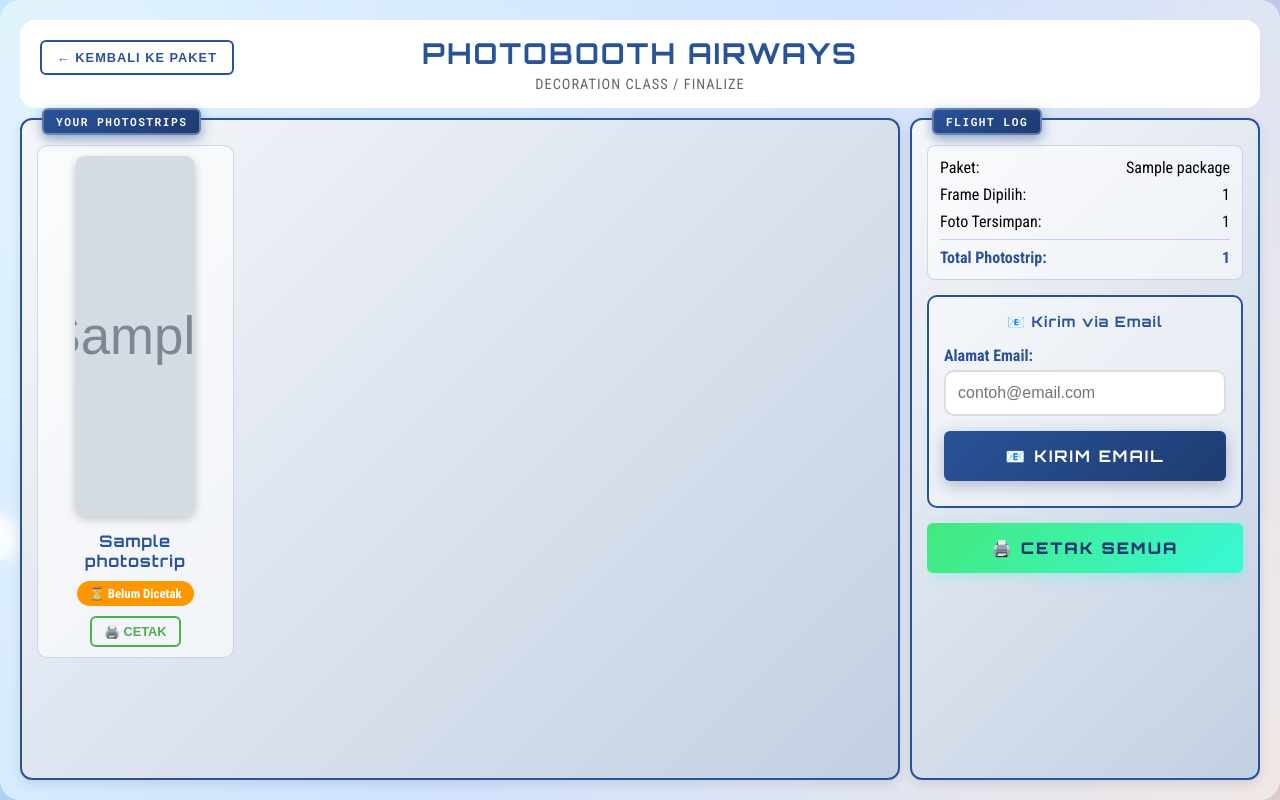
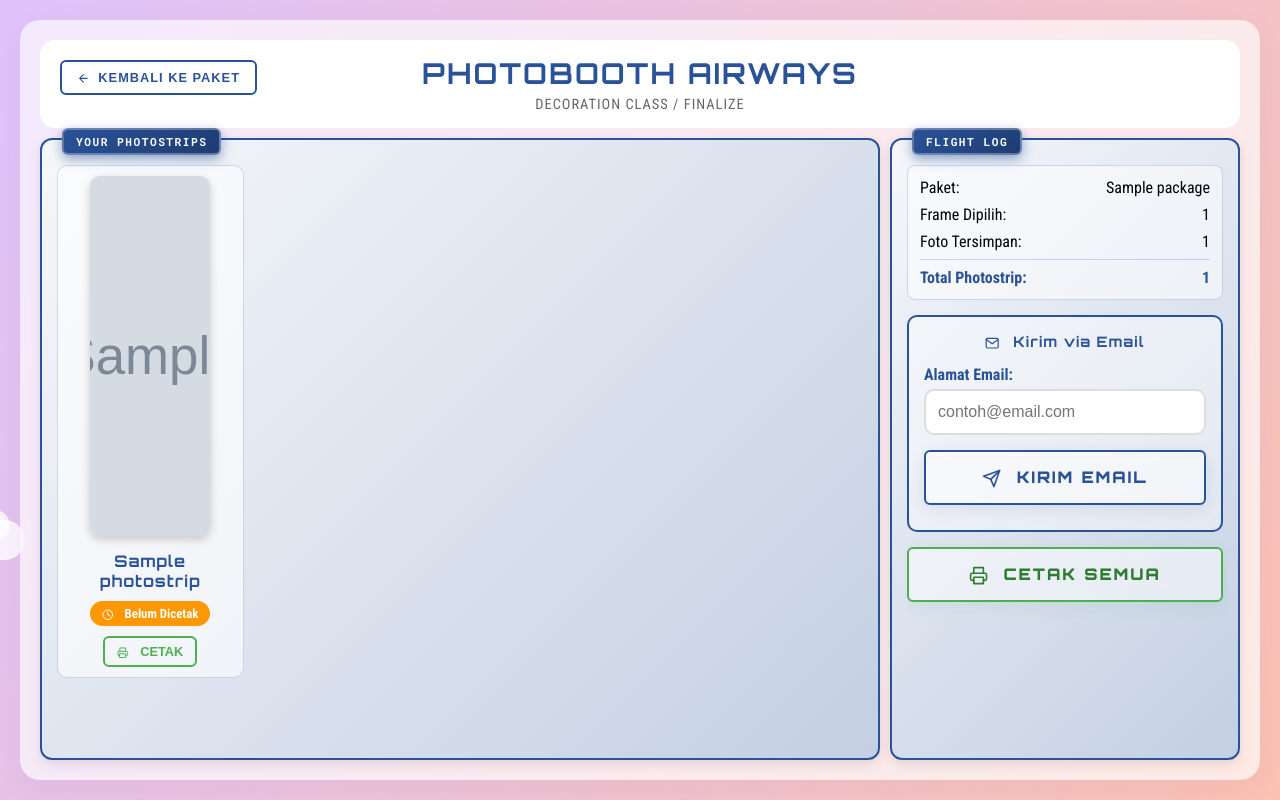
Before and after one commit to bapelindo/photobooth-app, a PHP site: the page made by app/views/photo/finalize_session.php in a window 1280 px wide. Run offline with PHP 8.4, Linux system fonts and the light colour scheme; tables that the repository leaves empty hold one stand-in row (values such as "Sample post"); the template is opened without the code that fills it: most values are stand-ins (such as "Sample title", 1, 10 or a date in 2020); grey boxes marked "Sample" are stand-in pictures; data that the repository does not hold is empty; some libraries are stand-ins or nearby versions.

Commit message:
finalizer done

```diff
--- a/app/views/photo/finalize_session.php
+++ b/app/views/photo/finalize_session.php
@@ -18,7 +18,8 @@
             /* Darker Blue */
             --success-color: #4CAF50;
             --warning-color: #FF9800;
-            --bg-gradient: linear-gradient(120deg, #c2e9fb 0%, #a1c4fd 50%, #e2d0cb 100%);
+            --bg-gradient: linear-gradient(120deg, #e0c3fc 0%, #fcc2b2 100%);
+            /* Lavender to Orange (Distinct Contrast) */
             --glass-bg: rgba(255, 255, 255, 0.85);
             --dark-text: #1B365D;
         }
@@ -44,6 +45,10 @@
             opacity: 1;
             transition: opacity 0.4s ease-out;
             position: relative;
+            padding: 20px;
+            /* Requested padding */
+            box-sizing: border-box;
+            /* Ensure padding doesn't increase width */
         }
 
         /* Animated Clouds */
@@ -175,7 +180,8 @@
             padding: 20px;
             /* Match decoration padding */
             box-sizing: border-box;
-            background: rgba(255, 255, 255, 0.5);
+            background: rgba(255, 255, 255, 0.65);
+            /* Less transparent */
             backdrop-filter: blur(10px);
             border-radius: 20px;
             box-shadow: 0 8px 32px 0 rgba(31, 38, 135, 0.05);
@@ -227,8 +233,10 @@
             top: 20px;
             left: 20px;
             background: rgba(255, 255, 255, 0.5);
-            color: #2a5298; /* Dark blue for visibility */
-            border: 2px solid #2a5298; /* Visible border */
+            color: #2a5298;
+            /* Dark blue for visibility */
+            border: 2px solid #2a5298;
+            /* Visible border */
             padding: 8px 15px;
             border-radius: 6px;
             font-weight: 700;
@@ -526,20 +534,36 @@
         }
 
         .btn-primary {
-            background: linear-gradient(135deg, #2a5298 0%, #1e3c72 100%);
+            background: rgba(255, 255, 255, 0.5);
+            color: #2a5298;
+            border: 2px solid #2a5298;
+            box-shadow: 0 4px 15px rgba(30, 60, 114, 0.1);
+            font-weight: 800;
+            backdrop-filter: blur(5px);
+        }
+
+        .btn-primary:hover {
+            background: #2a5298;
             color: white;
-            box-shadow: 0 4px 15px rgba(30, 60, 114, 0.3);
+            box-shadow: 0 8px 25px rgba(30, 60, 114, 0.3);
+            transform: translateY(-2px);
         }
 
         .btn-success {
-            background: linear-gradient(135deg, #43e97b 0%, #38f9d7 100%);
-            color: #1e3c72;
-            box-shadow: 0 4px 15px rgba(56, 249, 215, 0.3);
+            background: rgba(255, 255, 255, 0.5);
+            color: #2e7d32;
+            /* Darker green for text */
+            border: 2px solid #4CAF50;
+            box-shadow: 0 4px 15px rgba(76, 175, 80, 0.1);
             font-weight: 800;
+            backdrop-filter: blur(5px);
         }
 
         .btn-success:hover {
-            box-shadow: 0 6px 20px rgba(56, 249, 215, 0.5);
+            background: linear-gradient(135deg, #43e97b 0%, #38f9d7 100%);
+            color: #1e3c72;
+            border-color: transparent;
+            box-shadow: 0 6px 20px rgba(56, 249, 215, 0.4);
             transform: translateY(-2px);
         }
 
@@ -670,6 +694,22 @@
                 font-size: 0.8rem;
             }
         }
+
+        .icon-svg {
+            width: 1.2em;
+            height: 1.2em;
+            vertical-align: middle;
+            fill: none;
+            stroke: currentColor;
+            stroke-width: 2;
+            stroke-linecap: round;
+            stroke-linejoin: round;
+            margin-right: 8px;
+        }
+
+        .btn .icon-svg {
+            margin-right: 8px;
+        }
     </style>
 </head>
 
@@ -683,7 +723,10 @@
     <div class="finalize-container">
         <div class="header-panel">
             <button class="btn-back" onclick="goToPackages()">
-                ← Kembali ke Paket
+                <svg class="icon-svg" style="width: 1em; height: 1em; margin-right: 4px;" viewBox="0 0 24 24">
+                    <path d="M19 12H5M12 19l-7-7 7-7" />
+                </svg>
+                Kembali ke Paket
             </button>
             <h1>PHOTOBOOTH AIRWAYS</h1>
             <p style="letter-spacing: 1px; text-transform: uppercase; font-size: 0.9rem;">DECORATION CLASS / FINALIZE
@@ -691,7 +734,13 @@
         </div>
 
         <div class="photostrips-panel">
-            <h3>📸 Photostrip Anda (<?= count($data['photostrips']) ?>)</h3>
+            <h3>
+                <svg class="icon-svg" viewBox="0 0 24 24">
+                    <path d="M23 19a2 2 0 0 1-2 2H3a2 2 0 0 1-2-2V8a2 2 0 0 1 2-2h4l2-3h6l2 3h4a2 2 0 0 1 2 2z" />
+                    <circle cx="12" cy="13" r="4" />
+                </svg>
+                Photostrip Anda (<?= count($data['photostrips']) ?>)
+            </h3>
 
 
             <div class="photostrips-scroll-container">
@@ -716,13 +765,33 @@
                             <div class="photostrip-info">
                                 <h4><?= $photostrip->frame_name ?></h4>
                                 <div class="print-status <?= $photostrip->is_printed ? 'printed' : 'pending' ?>">
-                                    <?= $photostrip->is_printed ? '✓ Sudah Dicetak' : '⏳ Belum Dicetak' ?>
+                                    <?php if ($photostrip->is_printed): ?>
+                                        <svg class="icon-svg" style="width: 0.9em; height: 0.9em;" viewBox="0 0 24 24">
+                                            <polyline points="20 6 9 17 4 12" />
+                                        </svg> Sudah Dicetak
+                                    <?php else: ?>
+                                        <svg class="icon-svg" style="width: 0.9em; height: 0.9em;" viewBox="0 0 24 24">
+                                            <circle cx="12" cy="12" r="10" />
+                                            <polyline points="12 6 12 12 16 14" />
+                                        </svg> Belum Dicetak
+                                    <?php endif; ?>
                                 </div>
                                 <br>
                                 <button class="btn-print" data-photostrip-id="<?= $photostrip->id ?>"
                                     <?= $photostrip->is_printed ? 'disabled' : '' ?>
                                     onclick="printPhotostrip(<?= $photostrip->id ?>)">
-                                    <?= $photostrip->is_printed ? '✓ Tercetak' : '🖨️ Cetak' ?>
+                                    <?php if ($photostrip->is_printed): ?>
+                                        <svg class="icon-svg" style="width: 0.9em; height: 0.9em;" viewBox="0 0 24 24">
+                                            <polyline points="20 6 9 17 4 12" />
+                                        </svg> Tercetak
+                                    <?php else: ?>
+                                        <svg class="icon-svg" style="width: 0.9em; height: 0.9em;" viewBox="0 0 24 24">
+                                            <polyline points="6 9 6 2 18 2 18 9" />
+                                            <path
+                                                d="M6 18H4a2 2 0 0 1-2-2v-5a2 2 0 0 1 2-2h16a2 2 0 0 1 2 2v5a2 2 0 0 1-2 2h-2" />
+                                            <rect x="6" y="14" width="12" height="8" />
+                                        </svg> Cetak
+                                    <?php endif; ?>
                                 </button>
                             </div>
                         </div>
@@ -732,7 +801,14 @@
         </div>
 
         <div class="actions-panel">
-            <h3>📊 Ringkasan & Aksi</h3>
+            <h3>
+                <svg class="icon-svg" viewBox="0 0 24 24">
+                    <line x1="18" y1="20" x2="18" y2="10" />
+                    <line x1="12" y1="20" x2="12" y2="4" />
+                    <line x1="6" y1="20" x2="6" y2="14" />
+                </svg>
+                Ringkasan & Aksi
+            </h3>
 
             <div class="actions-scroll-container">
                 <div class="session-summary">
@@ -755,7 +831,13 @@
                 </div>
 
                 <div class="email-section">
-                    <h4>📧 Kirim via Email</h4>
+                    <h4>
+                        <svg class="icon-svg" style="width: 1em; height: 1em;" viewBox="0 0 24 24">
+                            <path d="M4 4h16c1.1 0 2 .9 2 2v12c0 1.1-.9 2-2 2H4c-1.1 0-2-.9-2-2V6c0-1.1.9-2 2-2z" />
+                            <polyline points="22,6 12,13 2,6" />
+                        </svg>
+                        Kirim via Email
+                    </h4>
                     <div id="status-messages"></div>
 
                     <form id="email-form" onsubmit="sendEmail(event)">
@@ -766,7 +848,11 @@
                         </div>
 
                         <button type="submit" class="btn btn-primary" id="send-email-btn">
-                            📧 Kirim Email
+                            <svg class="icon-svg" viewBox="0 0 24 24">
+                                <line x1="22" y1="2" x2="11" y2="13" />
+                                <polygon points="22 2 15 22 11 13 2 9 22 2" />
+                            </svg>
+                            Kirim Email
                         </button>
                     </form>
 
@@ -779,7 +865,12 @@
                 </div>
 
                 <button class="btn btn-success" onclick="printAllPhotostrips()" id="print-all-btn">
-                    🖨️ Cetak Semua
+                    <svg class="icon-svg" viewBox="0 0 24 24">
+                        <polyline points="6 9 6 2 18 2 18 9" />
+                        <path d="M6 18H4a2 2 0 0 1-2-2v-5a2 2 0 0 1 2-2h16a2 2 0 0 1 2 2v5a2 2 0 0 1-2 2h-2" />
+                        <rect x="6" y="14" width="12" height="8" />
+                    </svg>
+                    Cetak Semua
                 </button>
             </div>
         </div>
```
